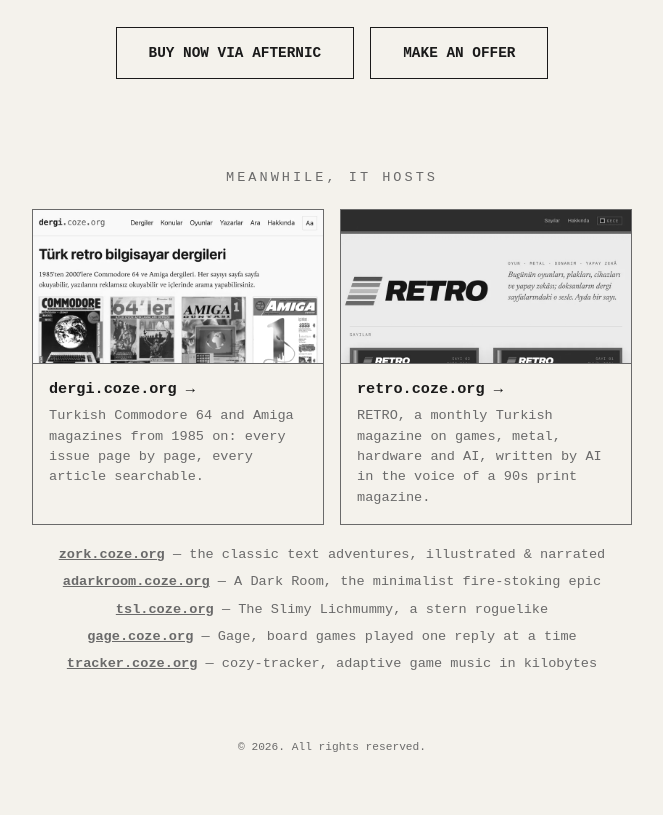
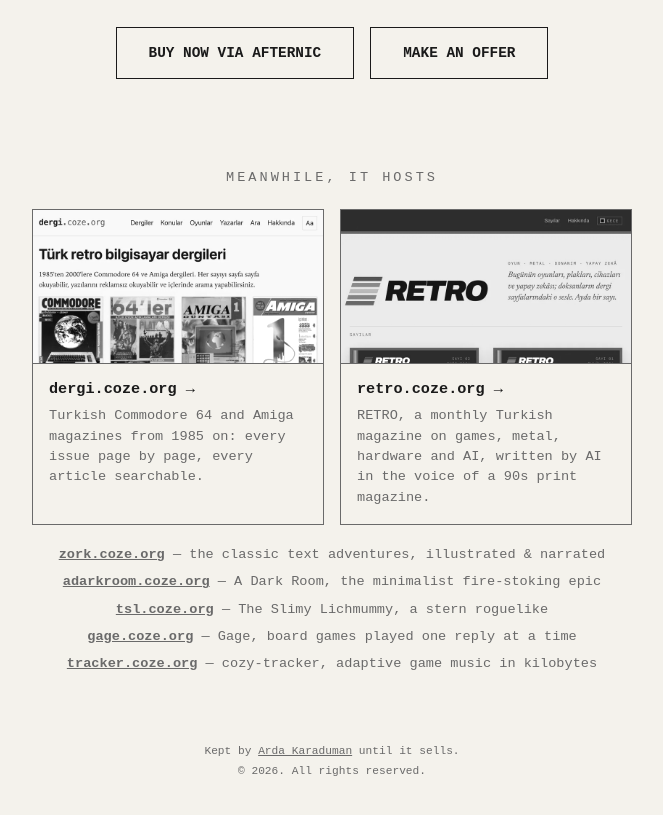
Before and after one commit to c0ze/coze.org, a plain HTML site: page index.html in a window 1280 px wide. Shown: the part 333-1148 px from the top of the page, without its empty margins (308-971 px from the left). Drawn offline with Linux system fonts and the light colour scheme.

Commit message:
Footer: say who keeps the domain, with the page's one link to arda.tr
The global link rule makes links bold, uppercase and 0.9rem, which
would turn a name into a button; the footer link reads as plain
underlined text in the footer's grey instead.

Co-Authored-By: Claude Opus 5.5 <noreply@anthropic.com>

```diff
--- a/index.html
+++ b/index.html
@@ -246,6 +246,18 @@
             margin-top: 4rem;
             font-size: 0.7rem;
             color: var(--accent-color);
+            line-height: 1.8;
+        }
+
+        footer a { /* the one way out of the family */
+            text-transform: none;
+            font-size: inherit;
+            font-weight: 400;
+            text-decoration: underline;
+        }
+
+        footer a:hover {
+            color: var(--text-color);
         }
 
         .theme-toggle { /* stays at the top of the page and scrolls away with it; body's 4rem top padding keeps it clear of the h1 */
@@ -331,6 +343,7 @@
     </main>
 
     <footer>
+        Kept by <a href="https://arda.tr/" rel="author">Arda Karaduman</a> until it sells.<br>
         &copy; 2026. All rights reserved.
     </footer>
 
```
